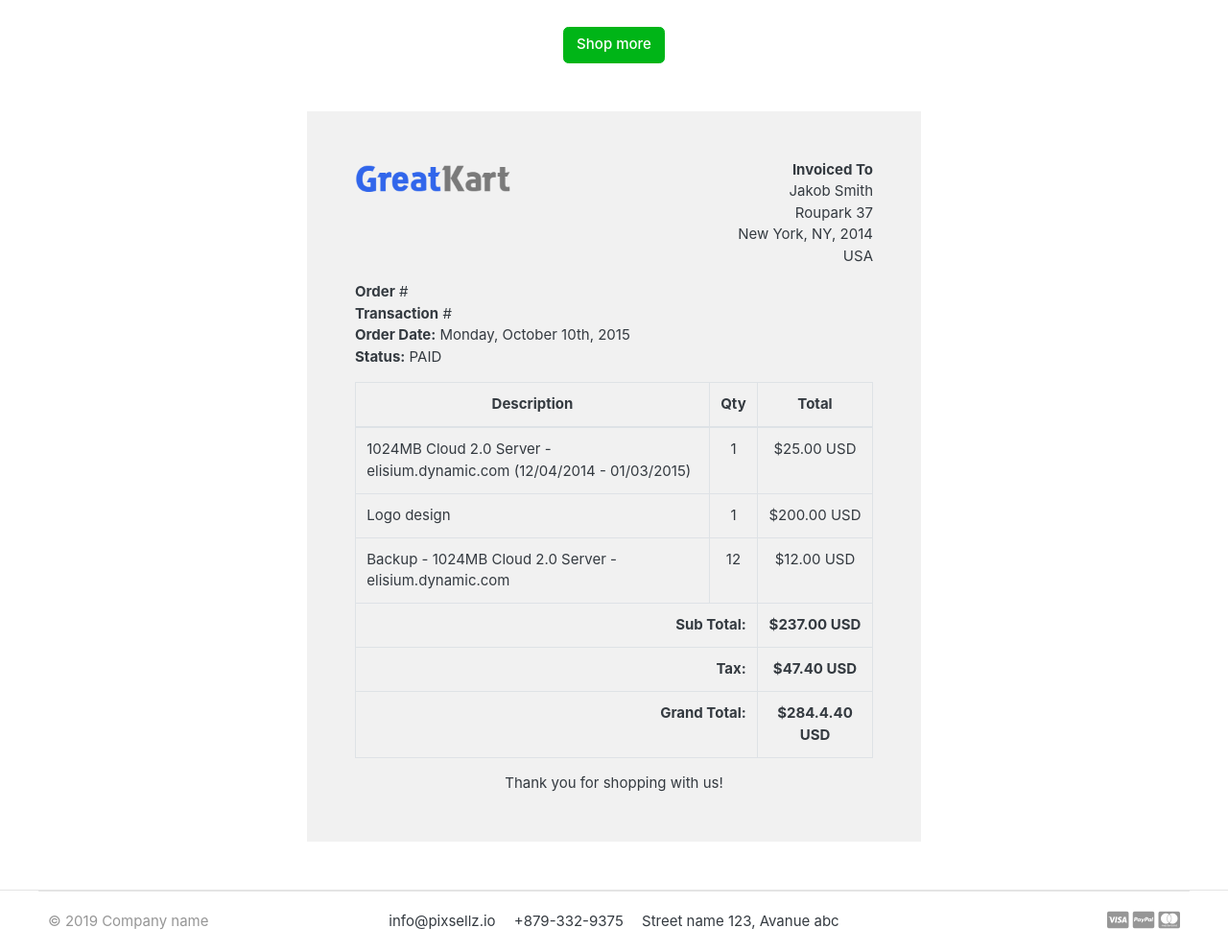
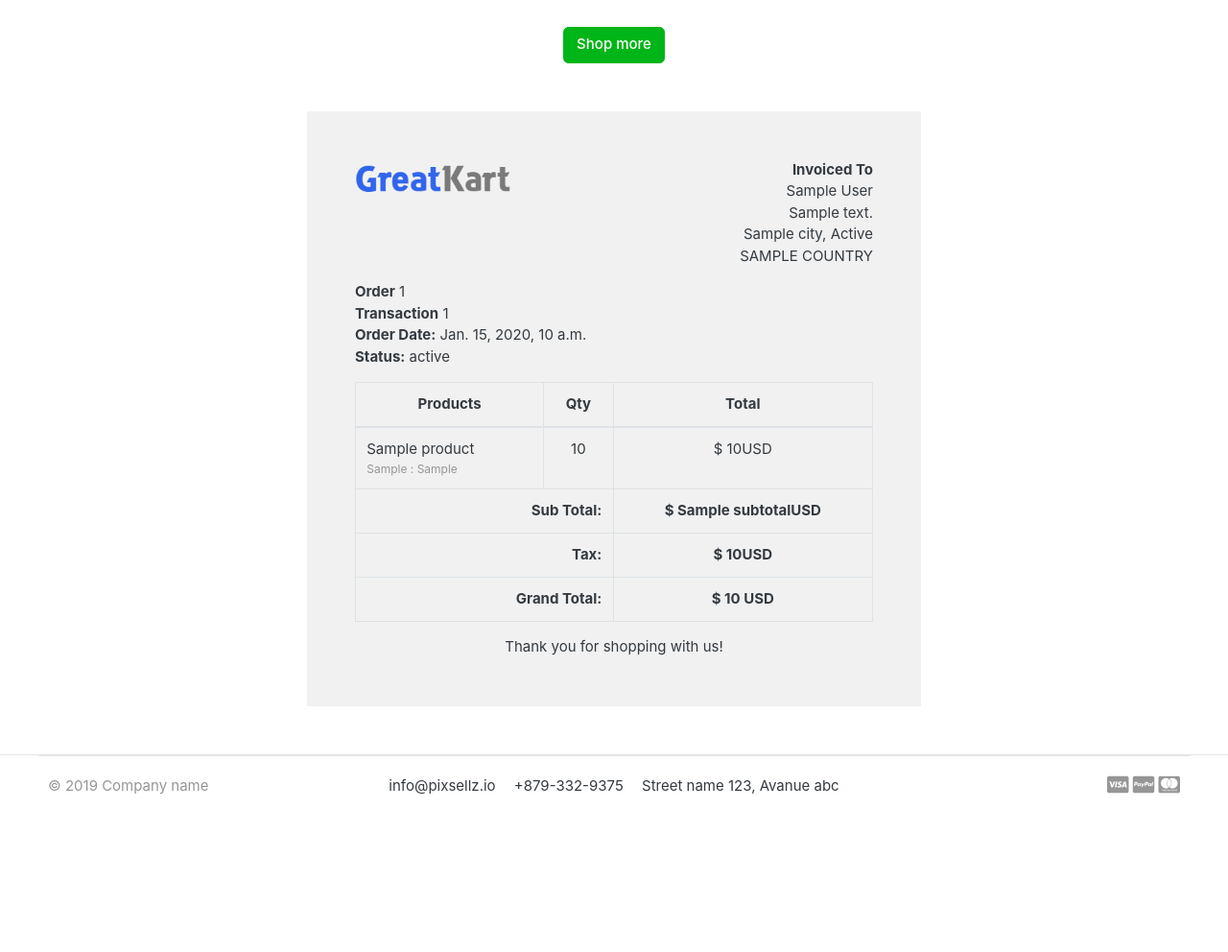
Before and after one commit to AbhiRam235/Ecommerce-Shopping-Kart, a Django app: template templates/orders/order_complete.html in a window 1280 px wide. Shown: the part 301-1293 px from the top of the page at 96% size. After the commit the page ends 1129 px from the top, so only its background shows below. Run offline with Django 3.2, Linux system fonts and the light colour scheme; the template is opened without the code that fills it: most values are stand-ins (such as "Sample title", 1, 10 or a date in 2020); some libraries are stand-ins or nearby versions; some web fonts are replaced.

Commit message:
updated order completion invoice

```diff
--- a/templates/orders/order_complete.html
+++ b/templates/orders/order_complete.html
@@ -30,10 +30,10 @@
                             <div class="invoice-from">
                                 <ul class="list-unstyled text-right">
                                     <li><strong>Invoiced To</strong></li>
-                                    <li>Jakob Smith</li>
-                                    <li>Roupark 37</li>
-                                    <li>New York, NY, 2014</li>
-                                    <li>USA</li>
+                                    <li>{{ order.full_name }}</li>
+                                    <li>{{ order.full_address | capfirst }}</li>
+                                    <li>{{ order.city | capfirst }}, {{ order.state | capfirst }}</li>
+                                    <li>{{ order.country | upper }}</li>
                                 </ul>
                             </div>
                         </div>
@@ -43,10 +43,10 @@
                             <div class="invoice-details mt25">
                                 <div class="well">
                                     <ul class="list-unstyled mb0">
-                                        <li><strong>Order</strong> #</li>
-                                        <li><strong>Transaction</strong> #</li>
-                                        <li><strong>Order Date:</strong> Monday, October 10th, 2015</li>
-                                        <li><strong>Status:</strong> PAID</li>
+                                        <li><strong>Order</strong> {{ order_number }}</li>
+                                        <li><strong>Transaction</strong> {{ transID }} </li>
+                                        <li><strong>Order Date:</strong> {{ order.created_at }}</li>
+                                        <li><strong>Status:</strong> {{ payment.status }} </li>
                                     </ul>
                                 </div>
                             </div>
@@ -56,41 +56,41 @@
                                     <table class="table table-bordered">
                                         <thead>
                                             <tr>
-                                                <th class="per70 text-center">Description</th>
+                                                <th class="per70 text-center">Products</th>
                                                 <th class="per5 text-center">Qty</th>
                                                 <th class="per25 text-center">Total</th>
                                             </tr>
                                         </thead>
                                         <tbody>
+                                            {% for item in ordered_products %}
                                             <tr>
-                                                <td>1024MB Cloud 2.0 Server - elisium.dynamic.com (12/04/2014 - 01/03/2015)</td>
-                                                <td class="text-center">1</td>
-                                                <td class="text-center">$25.00 USD</td>
+                                                <td>{{ item.product.product_name }}
+                                                   <p class="text-muted small">
+                                                        {% if item.variations.all %}
+                                                            {% for i in item.variations.all %}
+                                                                {{ i.variation_category | capfirst }} : {{ i.variation_value | capfirst }}<br>
+                                                            {% endfor %}
+                                                        {% endif %}
+                                                   </p>
+                                                </td>
+                                                <td class="text-center">{{ item.quantity }}</td>
+                                                <td class="text-center">$ {{ item.product_price }}USD</td>
                                             </tr>
-                                            <tr>
-                                                <td>Logo design</td>
-                                                <td class="text-center">1</td>
-                                                <td class="text-center">$200.00 USD</td>
-                                            </tr>
-                                            <tr>
-                                                <td>Backup - 1024MB Cloud 2.0 Server - elisium.dynamic.com</td>
-                                                <td class="text-center">12</td>
-                                                <td class="text-center">$12.00 USD</td>
-                                            </tr>
+                                            {% endfor %}
                                         </tbody>
                                         <tfoot>
                                             <tr>
                                                 <th colspan="2" class="text-right">Sub Total:</th>
-                                                <th class="text-center">$237.00 USD</th>
+                                                <th class="text-center">$ {{ subtotal }}USD</th>
                                             </tr>
                                             <tr>
                                                 <th colspan="2" class="text-right">Tax:</th>
-                                                <th class="text-center">$47.40 USD</th>
+                                                <th class="text-center">$ {{ order.tax }}USD</th>
                                             </tr>
 
                                             <tr>
                                                 <th colspan="2" class="text-right">Grand Total:</th>
-                                                <th class="text-center">$284.4.40 USD</th>
+                                                <th class="text-center">$ {{ order.order_total }} USD</th>
                                             </tr>
                                         </tfoot>
                                     </table>
```
Also changed, not shown: orders/views.py (+22 -2 lines), templates/orders/order_recieved_email.html (renamed from templates/orders/order_recived_email.html).
